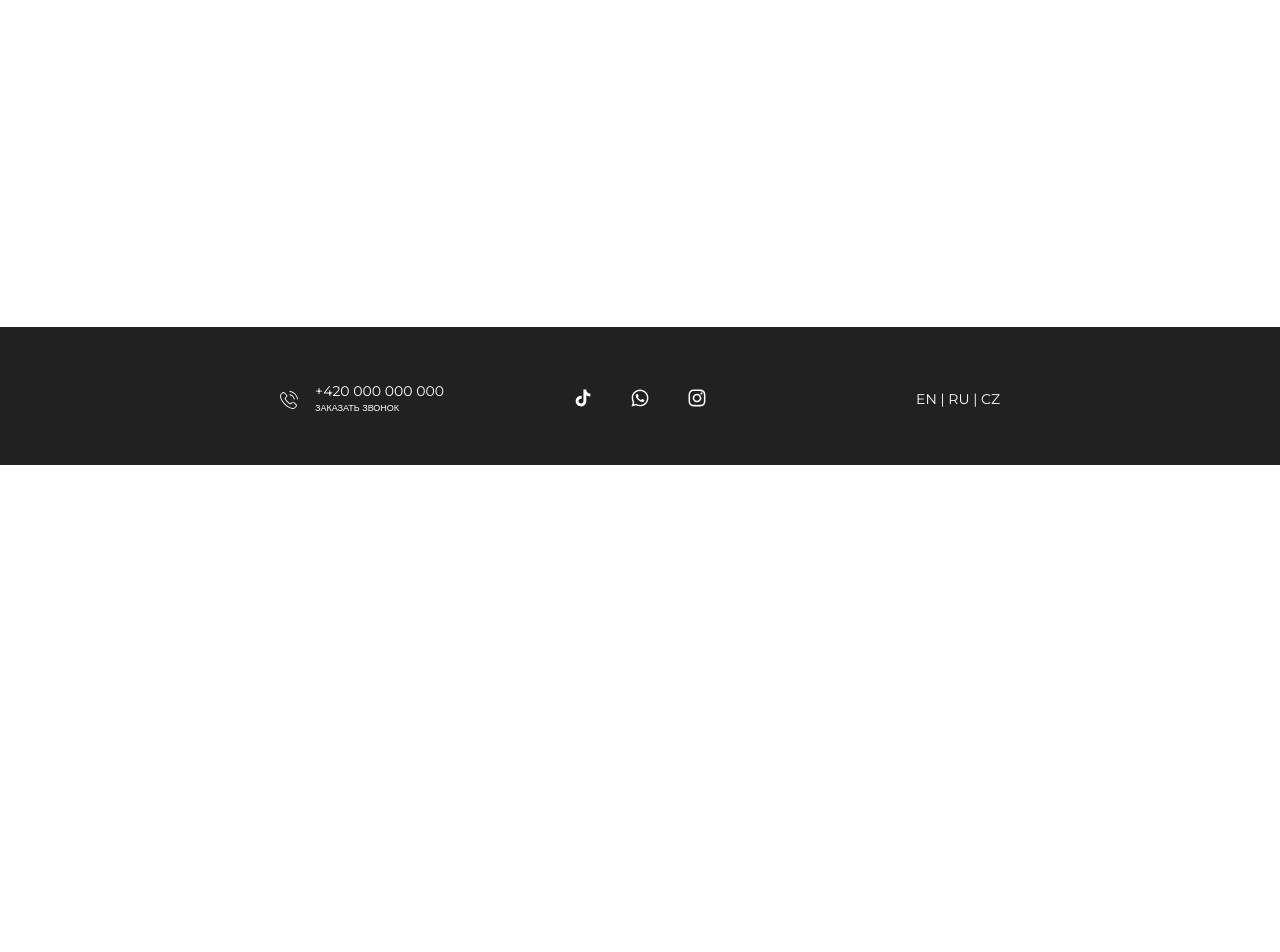
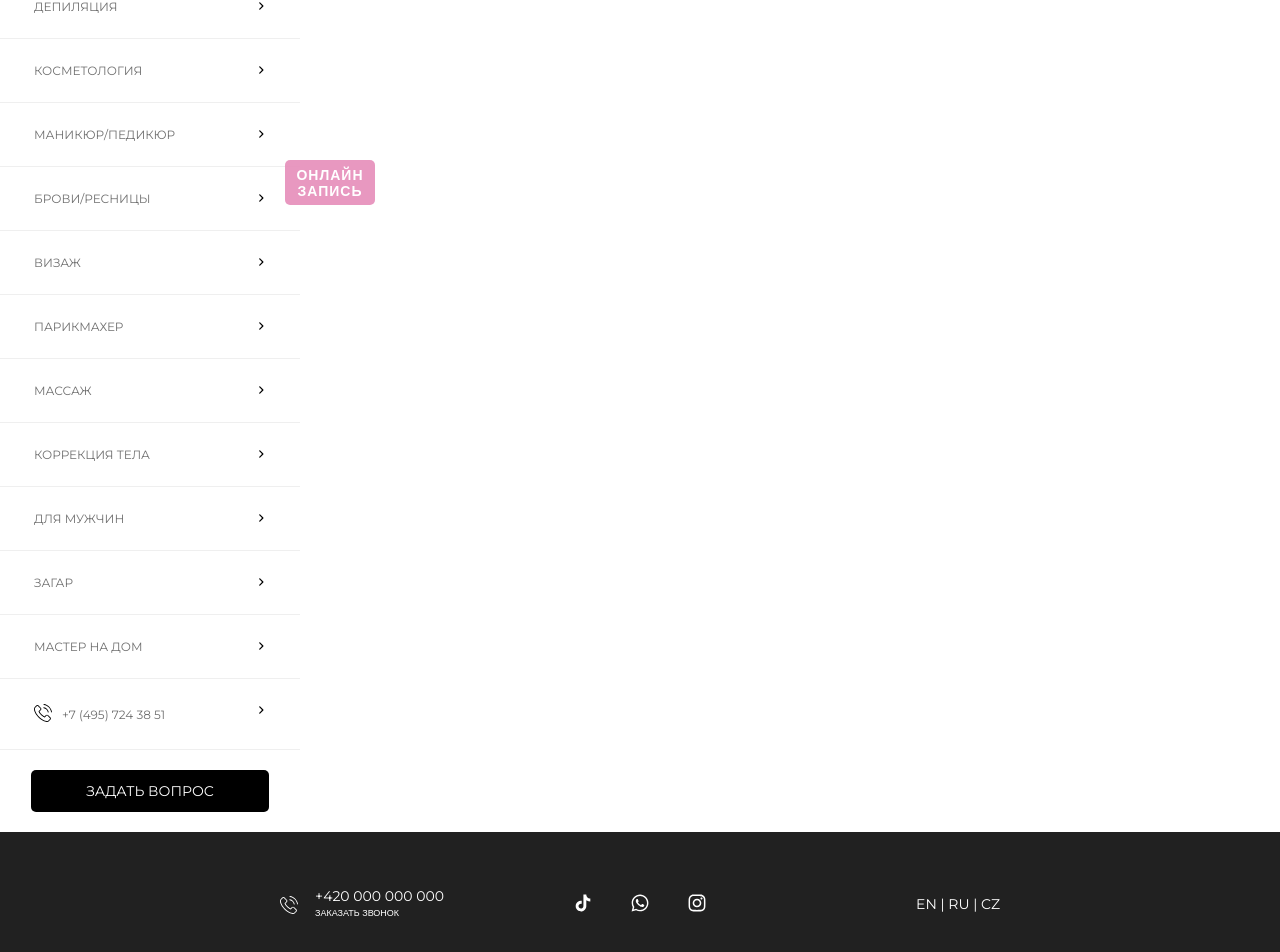
Before and after one commit to larry6767/beauty-saloon, a Next.js app: page / in a window 1280 px wide. Shown: the part 335-1287 px from the top of the page. Before the commit the page ends 800 px from the top, so only its background shows below. Built offline with nearby package versions, Linux system fonts and the light colour scheme; what emotion-normalize would draw is missing.

Commit message:
DEV-15 Create and stylized DrawerMenuContent

```diff
--- a/src/components/generic/Link/Link.tsx
+++ b/src/components/generic/Link/Link.tsx
@@ -9,10 +9,13 @@ import type { LinkProps } from './types'
 export const Link: FC<LinkProps> = ({
   href = '/',
   shallow,
+  width,
   margin,
   padding,
   color,
+  hoverColor,
   lineHeight,
+  textDecoration,
   fontSize,
   transform,
   weight,
@@ -21,10 +24,13 @@ export const Link: FC<LinkProps> = ({
   ...rest
 }) => {
   const commonProps = {
+    width,
     margin,
     padding,
     color,
+    hoverColor,
     lineHeight,
+    textDecoration,
     fontSize,
     transform,
     weight,
--- a/src/components/generic/Link/styles.ts
+++ b/src/components/generic/Link/styles.ts
@@ -6,12 +6,15 @@ import type { StyledLinkProps } from './types'
 
 export const StyledLink = styled.a<StyledLinkProps>`
   display: inline-block;
+
   line-height: 1.5;
-  text-decoration: none;
+  text-decoration: ${({ textDecoration }) =>
+    !textDecoration ? 'none' : textDecoration};
   color: white;
   font-size: ${({ fontSize }) =>
     fontSize ? fontSize : theme.fontSize.bigFont};
 
+  ${({ width }) => (!width ? null : `width: ${width}`)};
   ${({ margin }) => (!margin ? null : `margin: ${margin}`)};
   ${({ padding }) => (!padding ? null : `padding: ${padding}`)};
   ${({ weight }) => (!weight ? null : `font-weight: ${weight}`)};
@@ -32,6 +35,7 @@ export const StyledLink = styled.a<StyledLinkProps>`
   cursor: pointer;
 
   &:hover {
-    color: black;
+    ${({ hoverColor }) =>
+      !hoverColor ? `color: black` : `color: ${hoverColor}`};
   }
 `
--- a/src/components/generic/Link/types.ts
+++ b/src/components/generic/Link/types.ts
@@ -8,10 +8,13 @@ export type LinkProps = React.ComponentPropsWithoutRef<'a'> &
 
 export type StyledLinkProps = {
   withoutNextLinkWrapper?: boolean
+  width?: string
   margin?: CSSIndent
   padding?: CSSIndent
   color?: string
+  hoverColor?: string
   lineHeight?: `${number}px`
+  textDecoration?: string
   fontSize?: `${number}px`
   transform?:
     | 'none'
--- /dev/null
+++ b/src/layouts/DrawerMenuContent/DrawerMenuContent.tsx
@@ -0,0 +1,108 @@
+import { Link } from '@/components/generic/Link'
+import React from 'react'
+import {
+  DrawerWrapper,
+  DrawerLinkItems,
+  DrawerLinks,
+  DrawerButtonsWrapper,
+  DrawerButton,
+  LinkContent,
+  ImgWrapper,
+  LinkContentTelephone,
+  TelephoneImgWrapper,
+  DrawerBookingButton,
+  FixedButton,
+} from './styles'
+//
+import Image from 'next/image'
+import * as angle from 'assets/icons/angle-right-solid.svg'
+import * as phone from 'assets/icons/telephone.svg'
+export const DrawerMenuContent = () => {
+  const drawerLinks = [
+    'депиляция',
+    'косметология',
+    'маникюр/педикюр',
+    'брови/ресницы',
+    'визаж',
+    'парикмахер',
+    'массаж',
+    'коррекция тела',
+    'для мужчин',
+    'загар',
+    'мастер на дом',
+    '+7 (495) 724 38 51',
+  ]
+
+  return (
+    <DrawerWrapper>
+      <DrawerLinks>
+        {drawerLinks.map((item) => (
+          <DrawerLinkItems key={item}>
+            <Link
+              key={item}
+              href="#"
+              width="100%"
+              color="#707070"
+              fontSize="12px"
+              lineHeight="13px"
+              transform="uppercase"
+              padding="25px 34px"
+            >
+              <LinkContent>
+                {item.match(/\d{1,}/g) !== null ? (
+                  <LinkContentTelephone>
+                    <TelephoneImgWrapper>
+                      <Image
+                        src={phone}
+                        width={18}
+                        height={18}
+                        alt="telephone"
+                      />
+                    </TelephoneImgWrapper>
+                    {item}
+                  </LinkContentTelephone>
+                ) : (
+                  item
+                )}
+
+                <ImgWrapper>
+                  <Image src={angle} width={10} height={10} alt="close" />
+                </ImgWrapper>
+              </LinkContent>
+            </Link>
+          </DrawerLinkItems>
+        ))}
+      </DrawerLinks>
+      <DrawerButtonsWrapper>
+        <DrawerButton>
+          <Link
+            href="#"
+            color="#fff;"
+            fontSize="14px"
+            lineHeight="13px"
+            transform="uppercase"
+            padding="14.5px 55px"
+          >
+            Задать вопрос
+          </Link>
+        </DrawerButton>
+        <FixedButton>
+          <DrawerBookingButton>
+            <Link
+              href="#"
+              color="#fff;"
+              hoverColor="#fff"
+              fontSize="14px"
+              weight={600}
+              lineHeight="16px"
+              transform="uppercase"
+              padding="0px 0px"
+            >
+              Онлайн запись
+            </Link>
+          </DrawerBookingButton>
+        </FixedButton>
+      </DrawerButtonsWrapper>
+    </DrawerWrapper>
+  )
+}
--- /dev/null
+++ b/src/layouts/DrawerMenuContent/styles.ts
@@ -0,0 +1,78 @@
+import styled from '@emotion/styled'
+
+export const DrawerWrapper = styled.div`
+  width: 300px;
+  max-width: 100%;
+`
+export const DrawerLinkItems = styled.div`
+  width: 300px;
+  max-width: 100%;
+
+  display: flex;
+  justify-content: space-between;
+  align-items: center;
+  border-bottom: 1px solid #efefef;
+`
+export const LinkContent = styled.div`
+  display: flex;
+  justify-content: space-between;
+  font-weight: 400;
+`
+
+export const LinkContentTelephone = styled.div`
+  display: flex;
+  justify-content: center;
+  align-items: center;
+`
+export const TelephoneImgWrapper = styled.div`
+  margin: 0 10px 0 0;
+`
+export const ImgWrapper = styled.div`
+  margin: 0 0px 0 10px;
+`
+export const DrawerLinks = styled.div`
+  min-height: 100%;
+`
+export const DrawerButtonsWrapper = styled.div`
+  display: flex;
+  flex-direction: column;
+  justify-content: center;
+  align-items: center;
+`
+export const DrawerButton = styled.div`
+  background-color: black;
+  border-radius: 5px;
+  margin: 20px;
+`
+export const DrawerBookingButton = styled.div`
+  display: flex;
+  justify-content: center;
+  align-items: center;
+
+  width: 90px;
+  height: 45px;
+
+  font-size: 14px;
+  text-align: center;
+  letter-spacing: 1px;
+  line-height: 16px;
+  vertical-align: middle;
+  font-weight: 600;
+
+  font-family: Play, sans-serif !important;
+
+  background: #e68dba;
+  border-radius: 5px;
+
+  opacity: 0.9;
+  transition: opacity 0.15s;
+  &:hover {
+    background: linear-gradient(-135deg, #e68dba 0, #000000 100%);
+  }
+`
+
+export const FixedButton = styled.div`
+  position: fixed;
+  top: 495px;
+  left: 285px;
+`
--- a/src/layouts/PageContent/PageContent.tsx
+++ b/src/layouts/PageContent/PageContent.tsx
@@ -1,7 +1,13 @@
 'use client'
 import React from 'react'
+import { DrawerMenuContent } from '../DrawerMenuContent/DrawerMenuContent'
 import { PageContentContainer } from './styles'
 
 export const PageContent = ({ children }: { children: React.ReactNode }) => {
-  return <PageContentContainer>{children}</PageContentContainer>
+  return (
+    <PageContentContainer>
+      <DrawerMenuContent></DrawerMenuContent>
+      {children}
+    </PageContentContainer>
+  )
 }
```
Also changed, not shown: assets/icons/angle-right-solid.svg (added), assets/icons/telephone.svg (added).
